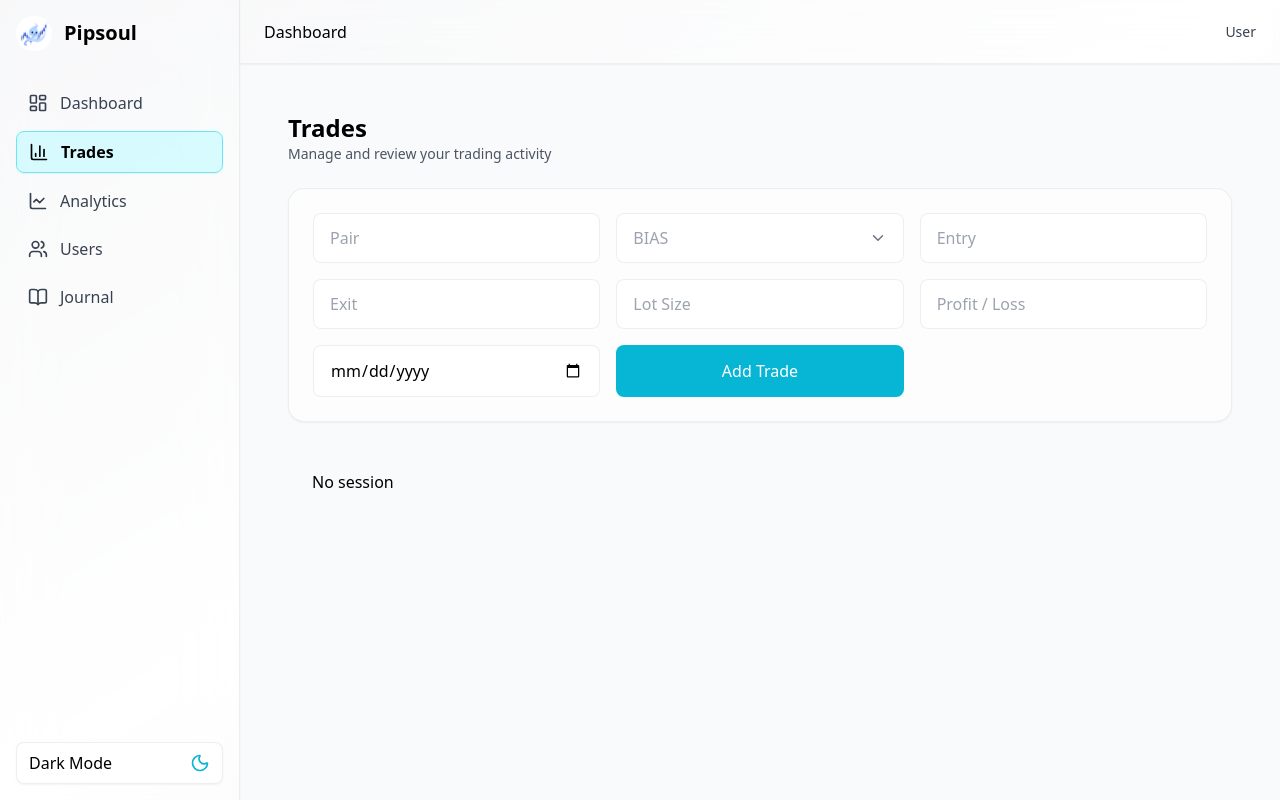
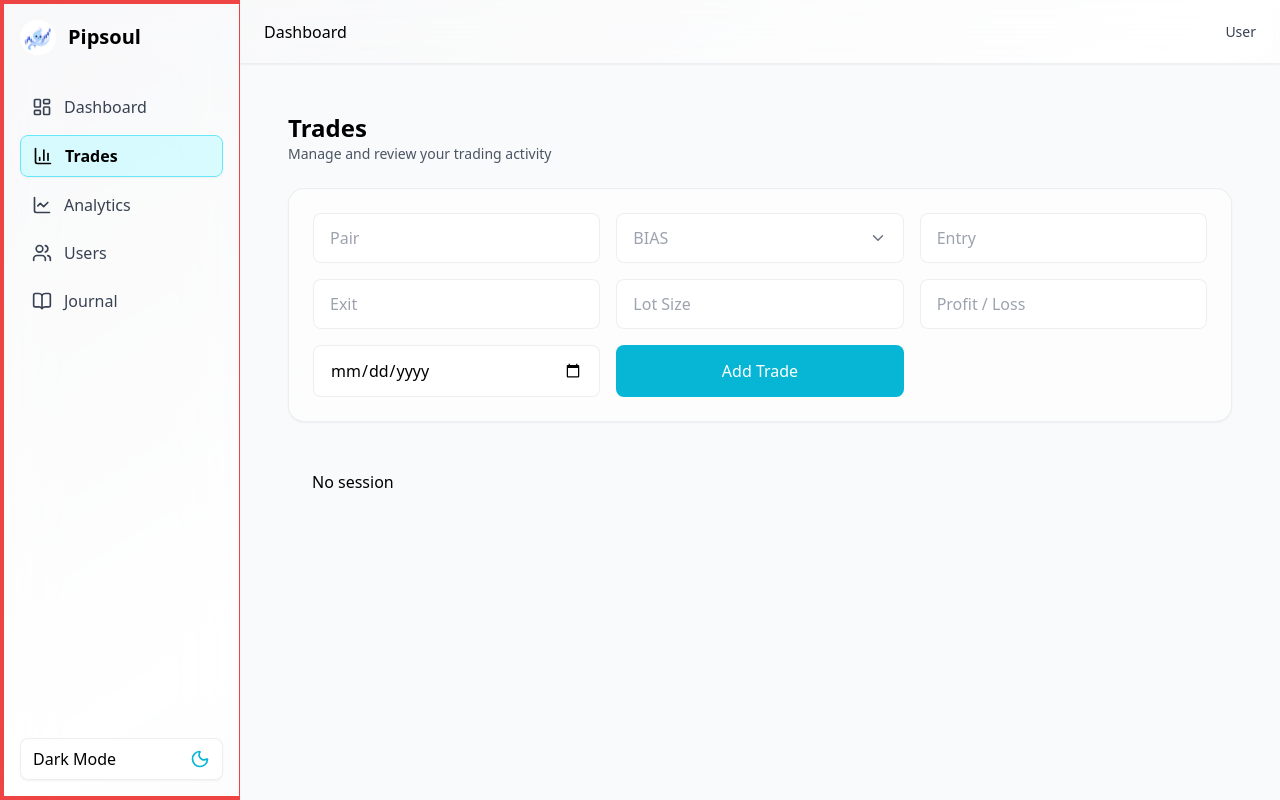
Before and after one commit to MyStack001/pipsoul-dashboard, a Next.js app: page /trades in a window 1280 px wide. Built offline with nearby package versions, Linux system fonts and the light colour scheme.

Commit message:
sidebar margin test

```diff
--- a/src/components/layout/Sidebar.tsx
+++ b/src/components/layout/Sidebar.tsx
@@ -59,7 +59,9 @@ export default function Sidebar({
   ];
 
   return (
-    <div className="w-60 h-screen backdrop-blur-xl bg-white/40 dark:bg-white/5 border-r border-gray-200/70 dark:border-white/10 p-4 flex flex-col text-black dark:text-white shadow-sm">
+    <div className="w-60 h-screen border-4 border-red-500 backdrop-blur-xl bg-white/40 dark:bg-white/5
+    border-r border-gray-200/70 dark:border-white/10 p-4 flex flex-col
+    text-black dark:text-white shadow-sm">
 
       {/* Logo */}
 <div className="flex items-center gap-3 mb-8">
```
